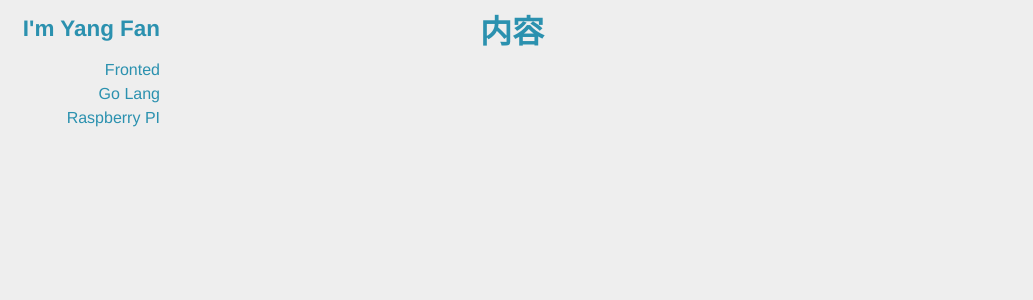
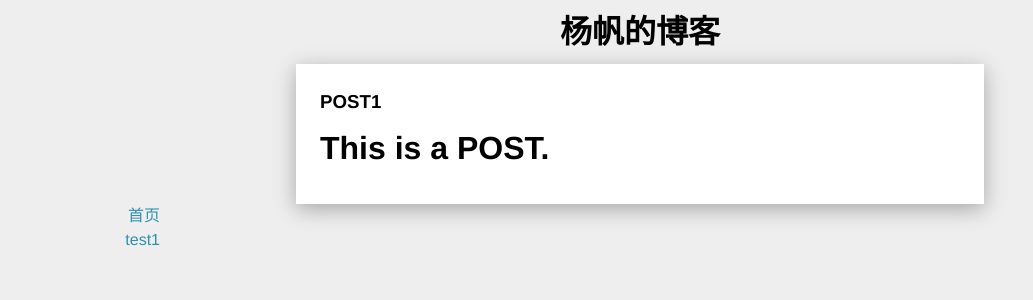
Before and after one commit to woooha/woooha.github.com, a Jekyll site: the page built from index.html, in a window 1280 px wide. Shown: the top 300 px of the page, without its empty margins (0-1033 px from the left). Built offline with Jekyll 4.4.1, drawn with Linux system fonts in a browser that asks for light colours.

Commit message:
Modified the index.

```diff
--- a/index.html
+++ b/index.html
@@ -1,31 +1,11 @@
-<!DOCTYPE html>
-<html>
-    <head>
-		<meta charset="utf-8" />
-		<title>呃..我是杨帆</title>
-		<link rel="stylesheet" href="/stylesheets/styles.css" />
-    </head>
-    <body>
-		<aside class="page">
-			<header class="page">
-				<h3 title="我是杨帆"><a href="/">I'm Yang Fan</a></h3>
-			</header>
-			<nav class="nav_aside">
-				<ul>
-					<li><a href="">Fronted</a></li>
-					<li><a href="">Go Lang</a></li>
-					<li><a href="">Raspberry PI</a></li>
-					<!--><li><a href=""></a></li></-->
-				</ul>
-			</nav>
-		</aside>
-		<div class="container page">
-			<article>
-				<header class="article_header">
-					<h1><a href="/">内容</a></h1>
-				</header>
-			</article>
-		</div>
-		<script src=""></script>
-    </body>
-</html>
+---
+layout: default
+---
+<div id='content' class='articles container'>
+{% for post in site.posts %}
+    <article class="post">
+        <h3>{{ post.title }}</h3>
+        <div class="abstract">{{ post.content|truncatewords:50}}</div>
+    </article>
+{% endfor %}
+</div>
--- a/stylesheets/styles.css
+++ b/stylesheets/styles.css
@@ -40,8 +40,8 @@
 
 /* Page Header */
 header.page{
-	text-align:right;
-	font-size:1.2em;
+    text-align:center;
+    padding:0 1.5em;
 	line-height:3em;
 }
 
@@ -66,3 +66,23 @@
 	text-align:center;
 	color:#444;
 }
+
+/* Layout */
+body{
+    text-align:center;
+}
+
+.container {
+    width:40em;
+    margin:auto;
+    text-align:left;
+}
+
+
+#content {
+    -webkit-box-shadow: 0 5px 20px rgba(0, 0, 0, 0.3);
+    -moz-box-shadow: 0 5px 20px rgba(0, 0, 0, 0.3);
+    box-shadow: 0 5px 20px rgba(0, 0, 0, 0.3);
+    background: white;
+    padding: 1.5em;
+}
```
